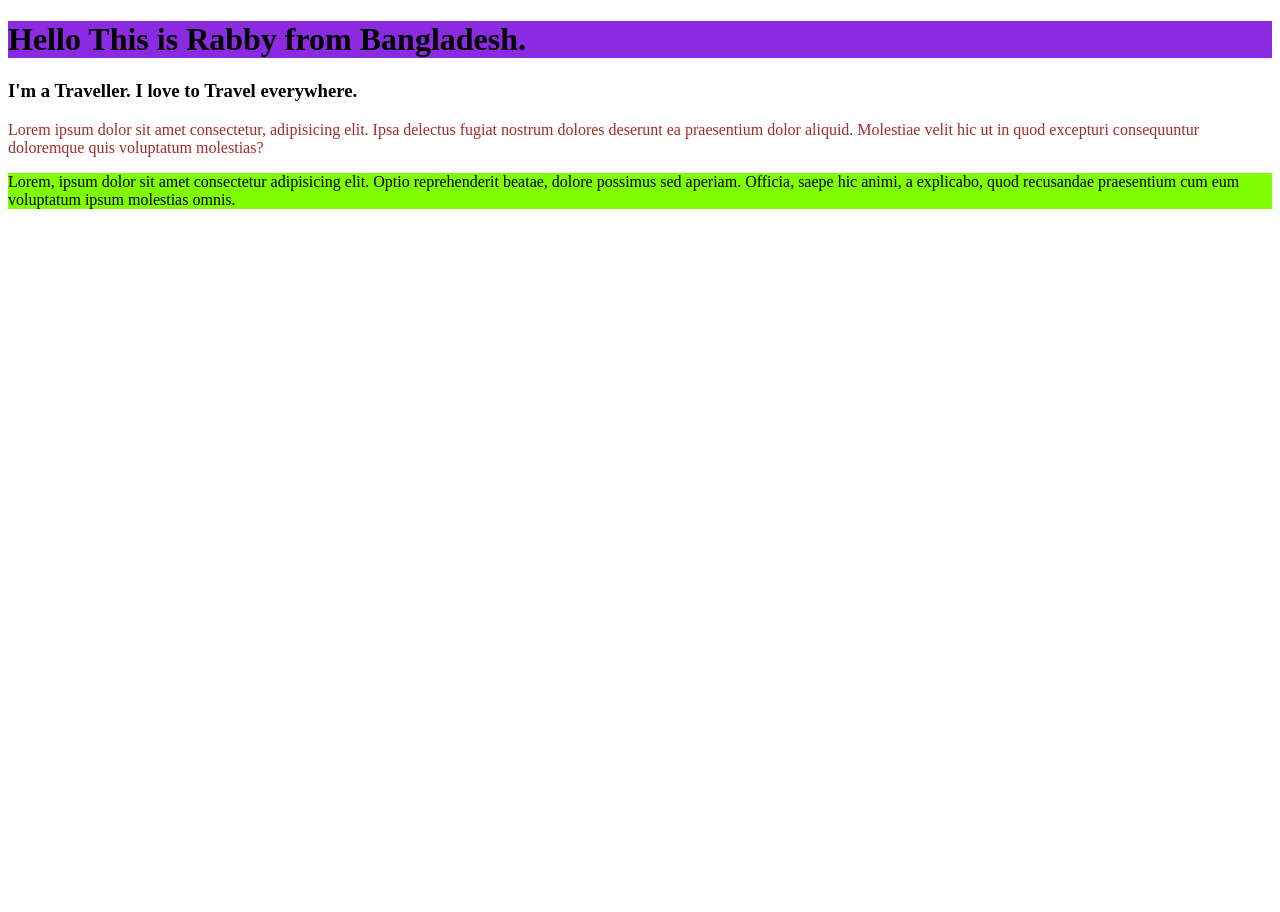
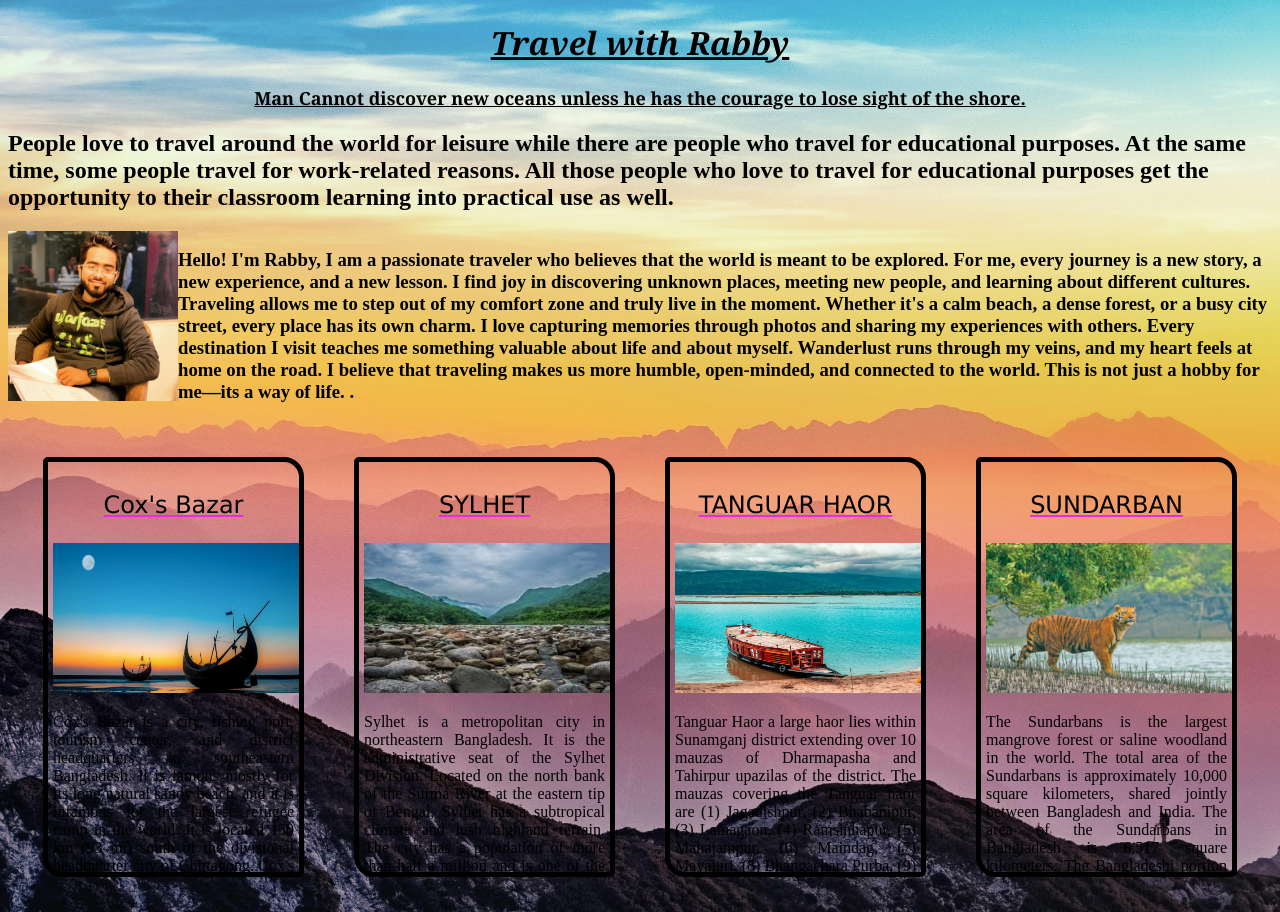
Before and after one commit to codewithrabby/travel-blog, a plain HTML site: page index.html in a window 1280 px wide. Before the commit the page ends 800 px from the top, so only its background shows below. Drawn offline with Linux system fonts and the light colour scheme.

Commit message:
few information added

```diff
--- a/index.html
+++ b/index.html
@@ -3,13 +3,50 @@
 <head>
     <meta charset="UTF-8">
     <meta name="viewport" content="width=device-width, initial-scale=1.0">
+    <link rel="shortcut icon" href="images/plane favicon.png" type="image/x-icon">
     <link rel="stylesheet" href="style.css">
     <title>My Travel Blog</title>
 </head>
 <body>
-    <h1 class="h">Hello This is Rabby from Bangladesh.</h1>
-    <h3>I'm a Traveller. I love to Travel everywhere.</h3>
-    <p class="p">Lorem ipsum dolor sit amet consectetur, adipisicing elit. Ipsa delectus fugiat nostrum dolores deserunt ea praesentium dolor aliquid. Molestiae velit hic ut in quod excepturi consequuntur doloremque quis voluptatum molestias?</p>
-    <p class="q">Lorem, ipsum dolor sit amet consectetur adipisicing elit. Optio reprehenderit beatae, dolore possimus sed aperiam. Officia, saepe hic animi, a explicabo, quod recusandae praesentium cum eum voluptatum ipsum molestias omnis.</p>
+    <h1>Travel with Rabby</h1>
+    <h3 class="quote">Man Cannot discover new oceans unless he has the courage to lose sight of the shore.</h3>
+    <h2>People love to travel around the world for leisure while there are people who travel for educational purposes. At the same time, some people travel for work-related reasons. All those people who love to travel for educational purposes get the opportunity to their classroom learning into practical use as well.</h2>
+    <div class="intro">
+        <img src="images/85079489_2570039953125549_2093888185632292864_n.jpg" alt="" height="170px" width="320px">
+        <div class="Hello">
+            <h3>Hello! I'm Rabby, I am a passionate traveler who believes that the world is meant to be explored.
+        For me, every journey is a new story, a new experience, and a new lesson.
+        I find joy in discovering unknown places, meeting new people, and learning about different cultures.
+        Traveling allows me to step out of my comfort zone and truly live in the moment.
+        Whether it's a calm beach, a dense forest, or a busy city street, every place has its own charm.
+        I love capturing memories through photos and sharing my experiences with others.
+        Every destination I visit teaches me something valuable about life and about myself.
+        Wanderlust runs through my veins, and my heart feels at home on the road.
+        I believe that traveling makes us more humble, open-minded, and connected to the world.
+        This is not just a hobby for me—its a way of life. .</h3>
+        </div>
+    </div>
+    <div class="container">
+        <div class="cox">
+            <p class="dis">Cox's Bazar</p>
+            <img src="images/Cox_s+Bazar+evening+boat+view.jpg" alt="" width="290px" height="150px">
+            <p>Cox's Bazar is a city, fishing port, tourism center, and district headquarters in southeastern Bangladesh. It is famous mostly for its long natural sandy beach, and it is infamous for the largest refugee camp in the world. It is located 150 km (93 mi) south of the divisional headquarter city of Chittagong. Cox's Bazar is also known by the name Panowa, which translates literally as "yellow flower". Another old name was "Palongkee".</p>
+        </div>
+            <div class="syl">
+            <p class="dis">SYLHET</p>
+            <img src="images/sylhet.jpg" alt="" width="290px" height="150px">
+            <P>Sylhet is a metropolitan city in northeastern Bangladesh. It is the administrative seat of the Sylhet Division. Located on the north bank of the Surma River at the eastern tip of Bengal, Sylhet has a subtropical climate and lush highland terrain. The city has a population of more than half a million and is one of the largest cities in Bangladesh after Dhaka, Chittagong and Khulna. Sylhet is one of Bangladesh's most important spiritual and cultural centres. Furthermore, it is one of the most economically important cities after Dhaka and Chittagong. The city produces the highest amount of tea and natural gas. The hinterland of the Sylhet valley is the largest oil and gas-producing region in Bangladesh. It is also the largest hub of tea production in Bangladesh. It is notable for its high-quality cane and agarwood. The city is served by the Osmani International Airport, named after General Bangabir M A G Osmani, the Commander-in-Chief of the Mukti Bahini during the Bangladesh Liberation War. People from Sylhet form a significant portion of the Bangladeshi diaspora, particularly in the United Kingdom and the United States and other countries in the Middle East.</P>
+            </div>
+        <div class="tangua">
+            <P class="dis">TANGUAR HAOR</P>
+            <img src="images/tanguar haor.jpeg" alt="" width="290px" height="150px">
+            <P>Tanguar Haor a large haor lies within Sunamganj district extending over 10 mauzas of Dharmapasha and Tahirpur upazilas of the district. The mauzas covering the Tanguar haor are (1) Jagadishpur, (2) Bhabanipur, (3) Lamagaon, (4) Ramsinhapur, (5) Mahajampur, (6) Maindag, (7) Mayajuri, (8) Bhangachara Purba, (9) Noagaon, and (10) Tanguar Haor. The haor consists of 120 beels of various sizes. The area of Tanguar haor including 46 villages within the haor is about 100 sq km of which 2802.36 ha is wetland.</P>
+        </div>
+        <div class="sundar">
+            <P class="dis">SUNDARBAN</P>
+            <img src="images/sundarban.jpg" alt="" width="290px" height="150px">
+            <P>The Sundarbans is the largest mangrove forest or saline woodland in the world. The total area of the Sundarbans is approximately 10,000 square kilometers, shared jointly between Bangladesh and India. The area of the Sundarbans in Bangladesh is 6,517 square kilometers. The Bangladeshi portion of the Sundarbans comprises parts of the Khulna, Satkhira, Bagerhat, Patuakhali, and Barguna districts. As a treasure trove of natural resources, the Sundarbans plays a significant role in Bangladesh's economy. Various types of timber, honey, wax, and fish are harvested from here. The Indian part of the Sundarbans lies in the South 24 Parganas and North 24 Parganas districts of West Bengal.</P>
+        </div>
+    </div>
 </body>
 </html>
--- a/style.css
+++ b/style.css
@@ -1,9 +1,56 @@
-.h{
-    background-color: blueviolet;
+body{
+    background-color: rgb(15, 12, 12);
+    background-image: url(images/pexels-simon73-1323550.jpg);
+    background-image: width 100%;
+    background-repeat: no-repeat;
+    background-size: cover;
 }
-.p{
-    color: brown;
+h1{
+    text-align: center;
+    font-family: Cambria, Cochin, Georgia, Times, 'Times New Roman', serif;
+    font-size: xx-large;
+    font-style: italic;
+    font-weight: bolder;
+    text-overflow: clip;
+    text-decoration-line: underline;
+    text-decoration-color: rgb(15, 3, 26);
 }
-.q{
-    background-color: chartreuse;
+.quote{
+    text-align: center;
+    font-family: Cambria, Cochin, Georgia, Times, 'Times New Roman', serif;
+    font-size: large;
+    text-decoration-line: underline;
+    font-style: initial;
 }
+.intro{
+    display: flex;
+    flex-direction: row;
+}
+.hello{
+    text-align: justify;
+}
+.container{
+    display: flex;
+    flex-direction: row;
+    margin: 10px;
+
+}
+.cox, .syl, .tangua, .sundar{
+    padding: 5px;
+    margin: 25px;
+    border: 5px solid;
+    border-radius: 5px 20px;
+    width: 600px;
+    height: fit-content;
+    height: 400px;
+    overflow-y: scroll;
+    text-align: justify;
+}
+.dis{
+    text-align: center;
+    text-decoration: underline;
+    text-decoration-color: rgb(226, 43, 236);
+    font-size: x-large;
+    font-family: Verdana, Geneva, Tahoma, sans-serif;
+    font-weight: 200;
+}
```
Also changed, not shown: images/85079489_2570039953125549_2093888185632292864_n.jpg (added), images/Cox_s+Bazar+evening+boat+view.jpg (added), images/pexels-simon73-1323550.jpg (added), images/plane favicon.png (added), images/sundarban.jpg (added), images/sylhet.jpg (added), images/tanguar haor.jpeg (added).
